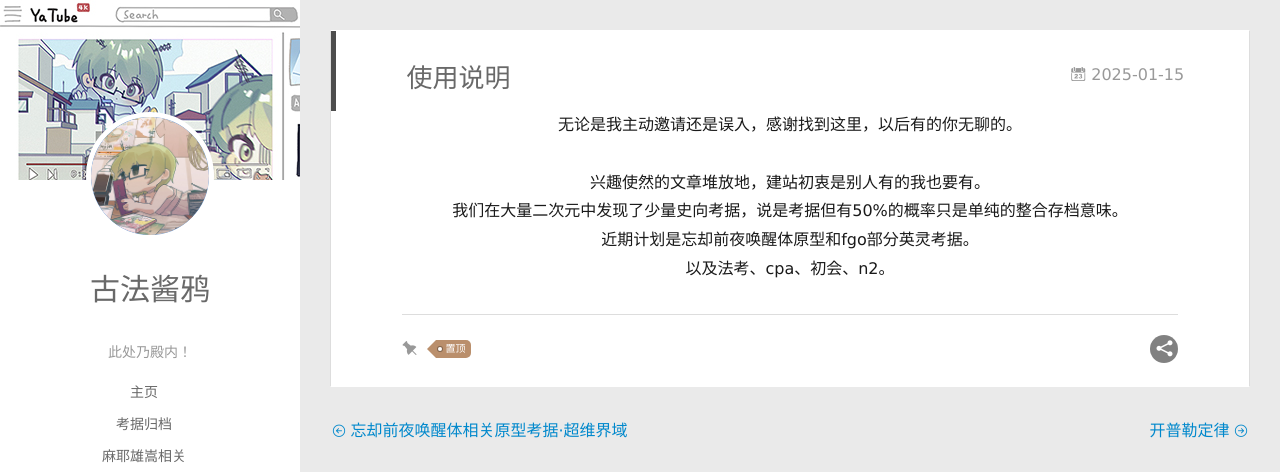
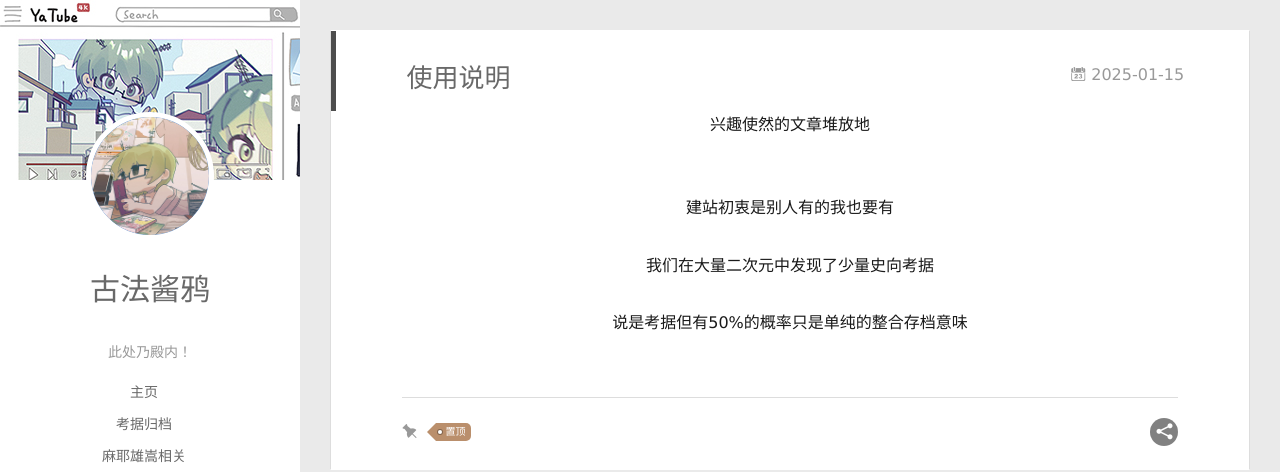
Before and after one commit to suanshizhi/suanshizhi.github.io, a plain HTML site: page 2025/01/15/使用说明/index.html in a window 1280 px wide. Shown: the top 472 px of the page. Drawn offline with Linux system fonts and the light colour scheme; some packages are replaced by stand-ins of ours; a script that the page names is missing.

Commit message:
Site updated: 2025-07-06 20:32:49

```diff
--- a/2025/01/15/使用说明/index.html
+++ b/2025/01/15/使用说明/index.html
@@ -10,15 +10,15 @@
   <meta name="generator" content="hexo-theme-yilia-plus">
   <meta name="viewport" content="width=device-width, initial-scale=1, maximum-scale=1">
 
-  <meta name="description" content="无论是我主动邀请还是误入，感谢找到这里，以后有的你无聊的。 兴趣使然的文章堆放地，建站初衷是别人有的我也要有。 我们在大量二次元中发现了少量史向考据，说是考据但有50%的概率只是单纯的整合存档意味。 近期计划是忘却前夜唤醒体原型和fgo部分英灵考据。 以及法考、cpa、初会、n2。">
+  <meta name="description" content="兴趣使然的文章堆放地  建站初衷是别人有的我也要有我们在大量二次元中发现了少量史向考据说是考据但有50%的概率只是单纯的整合存档意味">
 <meta property="og:type" content="article">
 <meta property="og:title" content="使用说明">
 <meta property="og:url" content="https://suanshizhi.github.io/2025/01/15/%E4%BD%BF%E7%94%A8%E8%AF%B4%E6%98%8E/index.html">
 <meta property="og:site_name" content="古法酱鸦">
-<meta property="og:description" content="无论是我主动邀请还是误入，感谢找到这里，以后有的你无聊的。 兴趣使然的文章堆放地，建站初衷是别人有的我也要有。 我们在大量二次元中发现了少量史向考据，说是考据但有50%的概率只是单纯的整合存档意味。 近期计划是忘却前夜唤醒体原型和fgo部分英灵考据。 以及法考、cpa、初会、n2。">
+<meta property="og:description" content="兴趣使然的文章堆放地  建站初衷是别人有的我也要有我们在大量二次元中发现了少量史向考据说是考据但有50%的概率只是单纯的整合存档意味">
 <meta property="og:locale">
 <meta property="article:published_time" content="2025-01-14T16:00:00.000Z">
-<meta property="article:modified_time" content="2025-07-06T04:19:01.576Z">
+<meta property="article:modified_time" content="2025-07-06T12:32:40.705Z">
 <meta property="article:author" content="古法酱鸦">
 <meta name="twitter:card" content="summary">
 
@@ -226,12 +226,9 @@
   <div class="article-entry" itemprop="articleBody">
 
     <span style="display:block;text-align:center">
-无论是我主动邀请还是误入，感谢找到这里，以后有的你无聊的。<br><br>
-兴趣使然的文章堆放地，建站初衷是别人有的我也要有。<br>
-我们在大量二次元中发现了少量史向考据，说是考据但有50%的概率只是单纯的整合存档意味。<br>
-近期计划是忘却前夜唤醒体原型和fgo部分英灵考据。<br>
-以及法考、cpa、初会、n2。
-</span>
+兴趣使然的文章堆放地<br><br>
+
+<p>建站初衷是别人有的我也要有<br><br>我们在大量二次元中发现了少量史向考据<br><br>说是考据但有50%的概率只是单纯的整合存档意味<br><br></span></p>
 
 
 
```
Also changed, not shown: index.html (+3 -6 lines).
